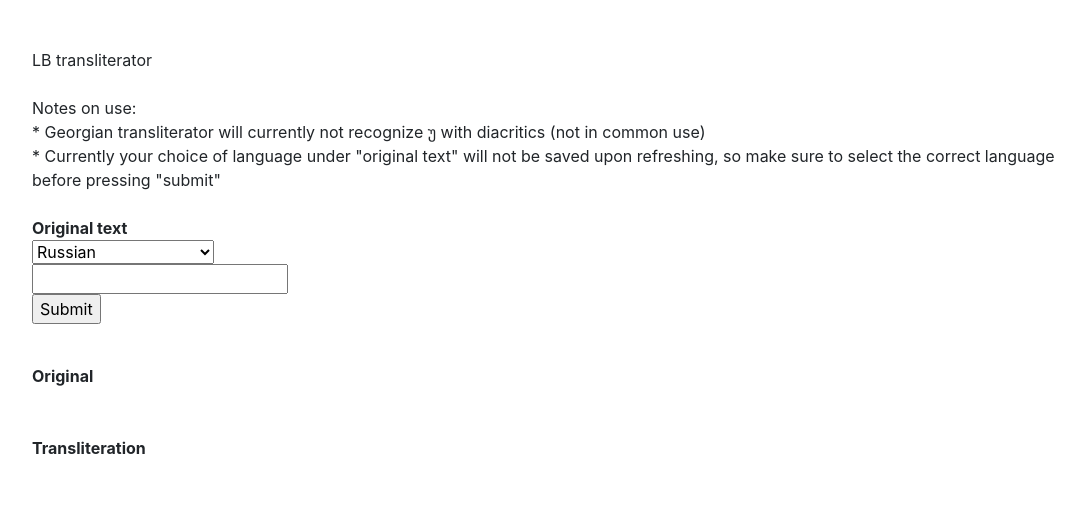
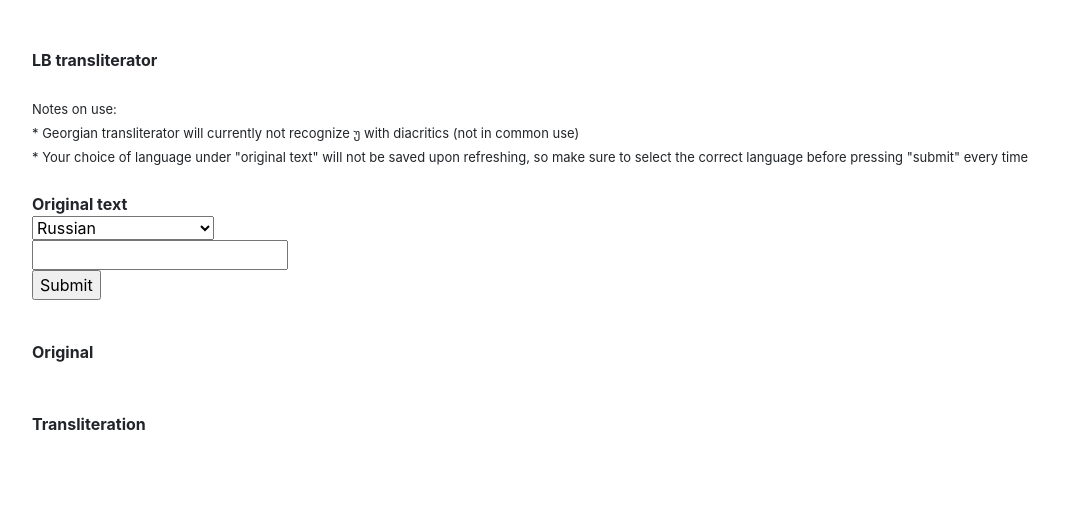
Before and after one commit to annemarijn/lbtransliterator, a Flask app: page / in a window 1280 px wide. Shown: the top 507 px of the page, without its empty margins (86-1171 px from the left). Run offline with Flask 2, Linux system fonts and the light colour scheme; some libraries are stand-ins or nearby versions.

Commit message:
changed font size of Notes on use

```diff
--- a/templates/index.html
+++ b/templates/index.html
@@ -2,10 +2,11 @@
 
 {% block main %}
 
-<h>LB transliterator</h><br><br>
-Notes on use:<br>
+<h><b>LB transliterator</b></h><br><br>
+<font size="2">Notes on use:<br>
 * Georgian transliterator will currently not recognize უ with diacritics (not in common use)<br>
-* Currently your choice of language under "original text" will not be saved upon refreshing, so make sure to select the correct language before pressing "submit"<br><br>
+* Your choice of language under "original text" will not be saved upon refreshing, so make sure to select the correct language before pressing "submit" every time<br><br>
+</font>
 
 <b>Original text</b><br>
 <div class="form-group">
```
